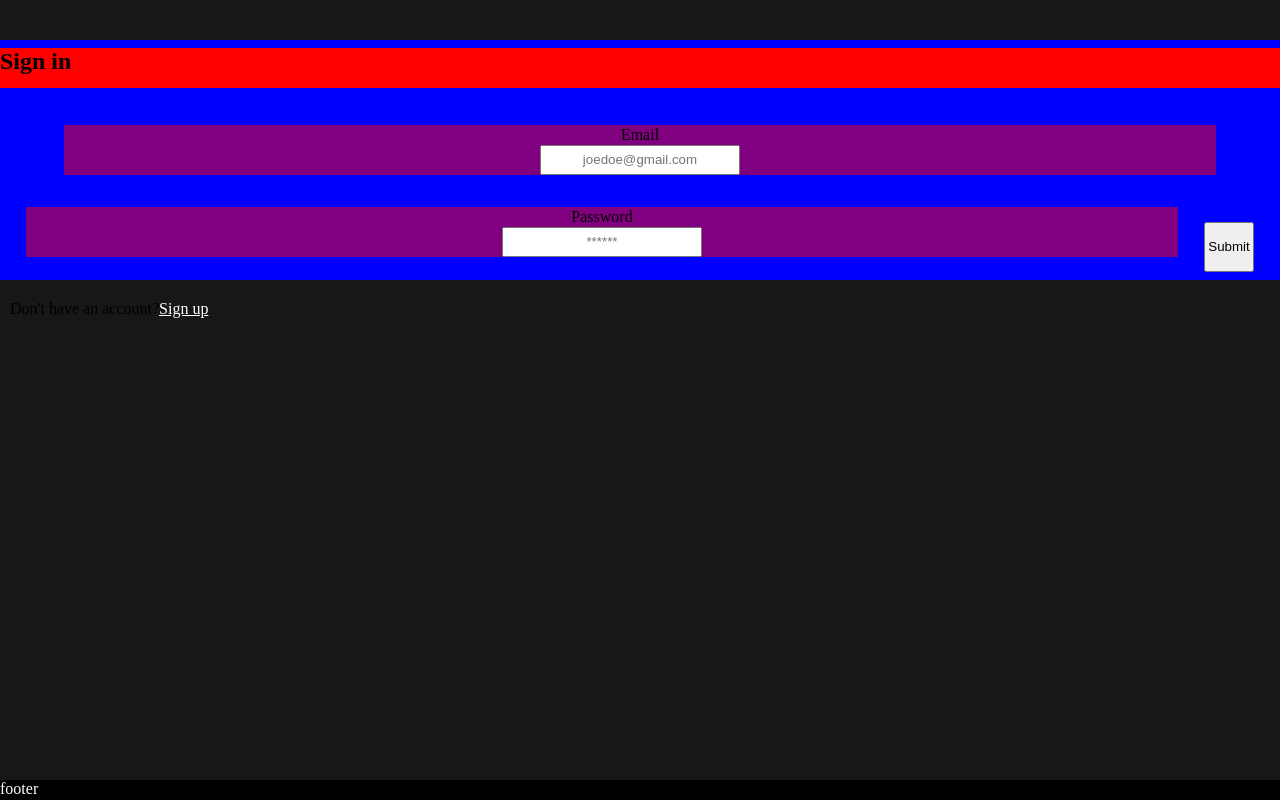
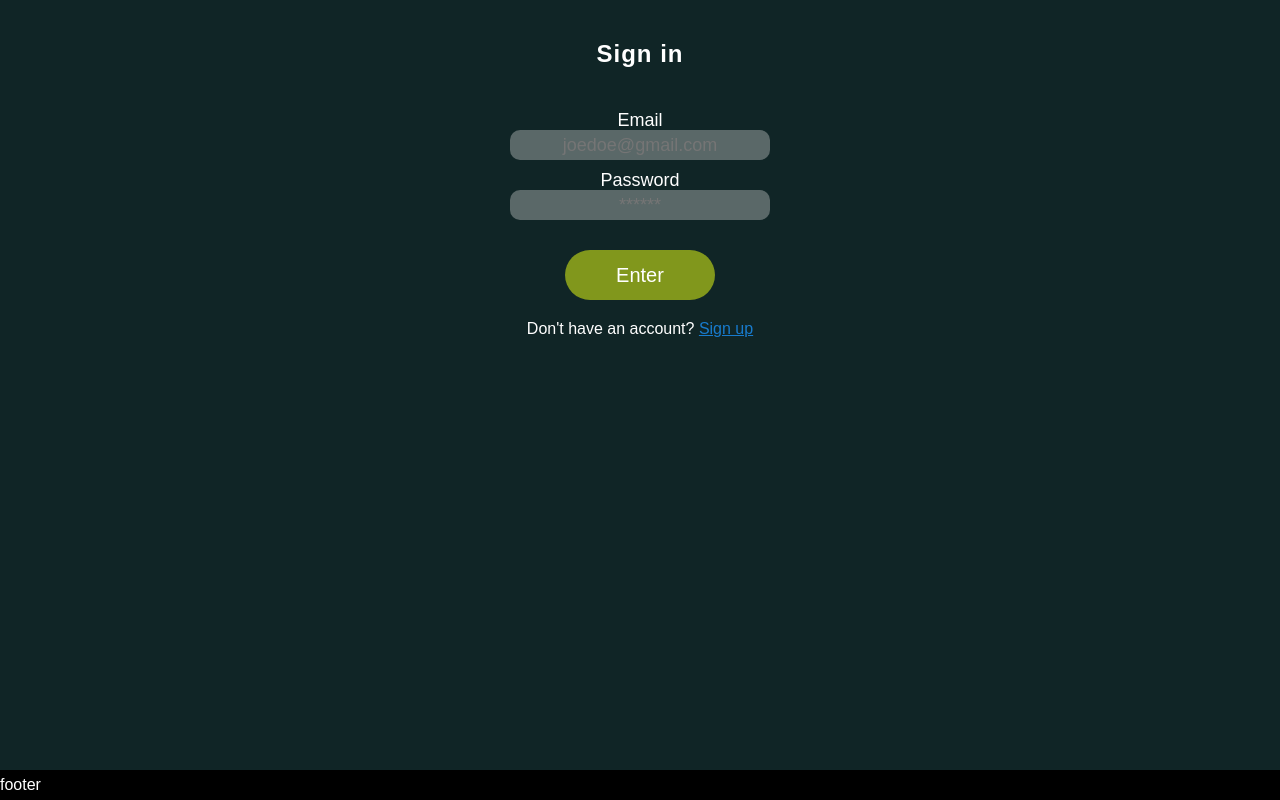
Before and after one commit to wszelag/quizzers, a React (Create React App) app in the folder client/: page / in a window 1280 px wide. Built offline with nearby package versions, Linux system fonts and the light colour scheme.

Commit message:
add some styles, theme

```diff
--- a/client/src/components/Auth/Login.jsx
+++ b/client/src/components/Auth/Login.jsx
@@ -54,10 +54,10 @@ const Login = ({ userLogin }) => {
   return (
     <>
       <FullScreenWrapper>
-        <FormContainer onSubmit={handleSubmit(onSubmit)} size="240px">
+        <FormContainer onSubmit={handleSubmit(onSubmit)} size="260px">
           <Title>Sign in</Title>
           {fields}
-          <SubmitButton type="submit" />
+          <SubmitButton type="submit" value="Enter" />
         </FormContainer>
         {/* DISPLAY ERRORS */}
         <Errors>
@@ -69,7 +69,7 @@ const Login = ({ userLogin }) => {
         </Errors>
 
         <StyledLink>
-          Don't have an account?<Link to="/register">Sign up</Link>
+          Don't have an account? <Link to="/register">Sign up</Link>
         </StyledLink>
         <Footer>footer</Footer>
       </FullScreenWrapper>
--- a/client/src/components/Auth/Registration.jsx
+++ b/client/src/components/Auth/Registration.jsx
@@ -58,10 +58,10 @@ const Registration = ({ userLogin }) => {
   return (
     <>
       <FullScreenWrapper>
-        <FormContainer onSubmit={handleSubmit(onSubmit)} size="340px">
+        <FormContainer onSubmit={handleSubmit(onSubmit)} size="380px">
           <Title>Sign up</Title>
           {fields}
-          <SubmitButton type="submit" />
+          <SubmitButton type="submit" value="Join" />
         </FormContainer>
         {/* DISPLAY ERRORS */}
         <Errors>
@@ -77,7 +77,7 @@ const Registration = ({ userLogin }) => {
         </Errors>
 
         <StyledLink>
-          Already have an account?<Link to="/">Sign in</Link>
+          Already have an account? <Link to="/">Sign in</Link>
         </StyledLink>
 
         <Footer>footer</Footer>
--- a/client/src/components/Game.jsx
+++ b/client/src/components/Game.jsx
@@ -2,13 +2,16 @@ import React from "react";
 import { connect } from "react-redux";
 import { Redirect } from "react-router";
 import { userLogout } from "../redux/actions";
+import { FullScreenWrapper } from "../style/FullScreenWrapper";
 
 const Game = ({ user, userLogout }) => {
   return (
     <>
       {!user.name && <Redirect to="/" />}
-      <section>Game</section>
-      <button onClick={() => userLogout()}>logout</button>
+      <FullScreenWrapper>
+        Game
+        <button onClick={() => userLogout()}>logout</button>
+      </FullScreenWrapper>
     </>
   );
 };
--- a/client/src/style/Form.css.js
+++ b/client/src/style/Form.css.js
@@ -3,8 +3,12 @@ import styled from "styled-components";
 export const Title = styled.h1`
   width: 100vw;
   height: 40px;
-  background-color: red;
   margin-bottom: 20px;
+
+  font-size: 24px;
+  letter-spacing: 1px;
+  color: ${({ theme }) => theme.font};
+  text-align: center;
 `;
 
 export const FormContainer = styled.form`
@@ -15,8 +19,6 @@ export const FormContainer = styled.form`
   justify-content: space-evenly;
   align-items: center;
   margin-top: 40px;
-
-  background-color: blue;
 `;
 
 export const Label = styled.label`
@@ -24,8 +26,7 @@ export const Label = styled.label`
   height: 50px;
   display: flex;
   flex-wrap: wrap;
-
-  background-color: purple;
+  margin-top: 10px;
 `;
 
 export const FieldName = styled.span`
@@ -34,19 +35,36 @@ export const FieldName = styled.span`
   text-align: center;
   height: 20px;
   line-height: 20px;
+
+  font-size: 18px;
+  color: ${({ theme }) => theme.font};
 `;
 export const Input = styled.input`
   display: block;
-  width: 200px;
+  width: 260px;
   margin: 0 auto;
   text-align: center;
   height: 30px;
+
+  font-size: 18px;
+  outline: none;
+  border: none;
+  border-radius: 10px;
+  background-color: ${({ theme }) => theme.secondaryBackground};
+  color: ${({ theme }) => theme.secondaryFont};
 `;
 
 export const SubmitButton = styled.input`
   margin-top: 30px;
-  width: 50px;
+  width: 150px;
   height: 50px;
+
+  font-size: 20px;
+  outline: none;
+  border: none;
+  border-radius: 30px;
+  color: ${({ theme }) => theme.font};
+  background-color: ${({ theme }) => theme.correct};
 `;
 
 export const Errors = styled.div`
@@ -56,27 +74,31 @@ export const Error = styled.span`
   display: block;
   width: 100%;
   padding: 10px;
+  text-align: center;
   height: 20px;
   margin: auto;
-  color: red;
+  color: ${({ theme }) => theme.wrong};
 `;
 
 export const StyledLink = styled.span`
   display: block;
   width: 100%;
   padding: 0 10px;
+  text-align: center;
   margin-top: 20px;
+  color: ${({ theme }) => theme.font};
   & a {
-    color: ${({ theme }) => theme.font};
+    color: ${({ theme }) => theme.link};
     &:visited {
-      color: ${({ theme }) => theme.font};
+      color: ${({ theme }) => theme.link};
     }
   }
 `;
 
 export const Footer = styled.footer`
   width: 100vw;
-  height: 20px;
+  height: 30px;
+  line-height: 30px;
   position: absolute;
   bottom: 0;
   left: 0;
--- a/client/src/style/FullScreenWrapper.js
+++ b/client/src/style/FullScreenWrapper.js
@@ -6,5 +6,5 @@ export const FullScreenWrapper = styled.section`
   position: relative;
   overflow-x: hidden;
 
-  background-color: ${({ theme }) => theme.primary};
+  background-color: ${({ theme }) => theme.background};
 `;
--- a/client/src/style/GlobalStyle.js
+++ b/client/src/style/GlobalStyle.js
@@ -5,6 +5,7 @@ const GlobalStyle = createGlobalStyle`
   margin: 0;
   padding: 0;
   box-sizing: border-box;
+  font-family: Arial;
 }
 body{
   width: 100vw;
--- a/client/src/style/theme.js
+++ b/client/src/style/theme.js
@@ -4,7 +4,11 @@ export const light = {
 };
 
 export const dark = {
-  primary: "rgb(23,23,23)",
-  secondary: "rgb(180, 180, 180)",
-  font: "rgb(255,255,255)"
+  background: "rgb(16,37,38)",
+  secondaryBackground: "rgb(90, 104,104)",
+  font: "rgb(255,255,255)",
+  secondaryFont: "rgb(230,230,230)",
+  wrong: "rgb(255,8,1)",
+  correct: "#81971C",
+  link: "#187bcd"
 };
```
